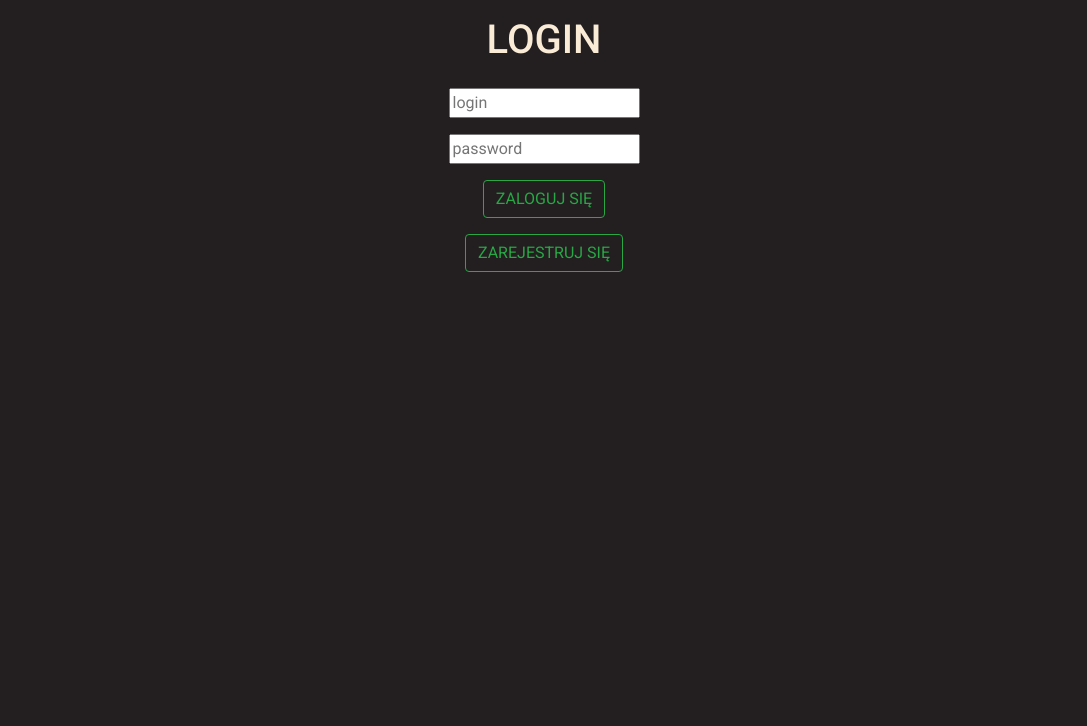
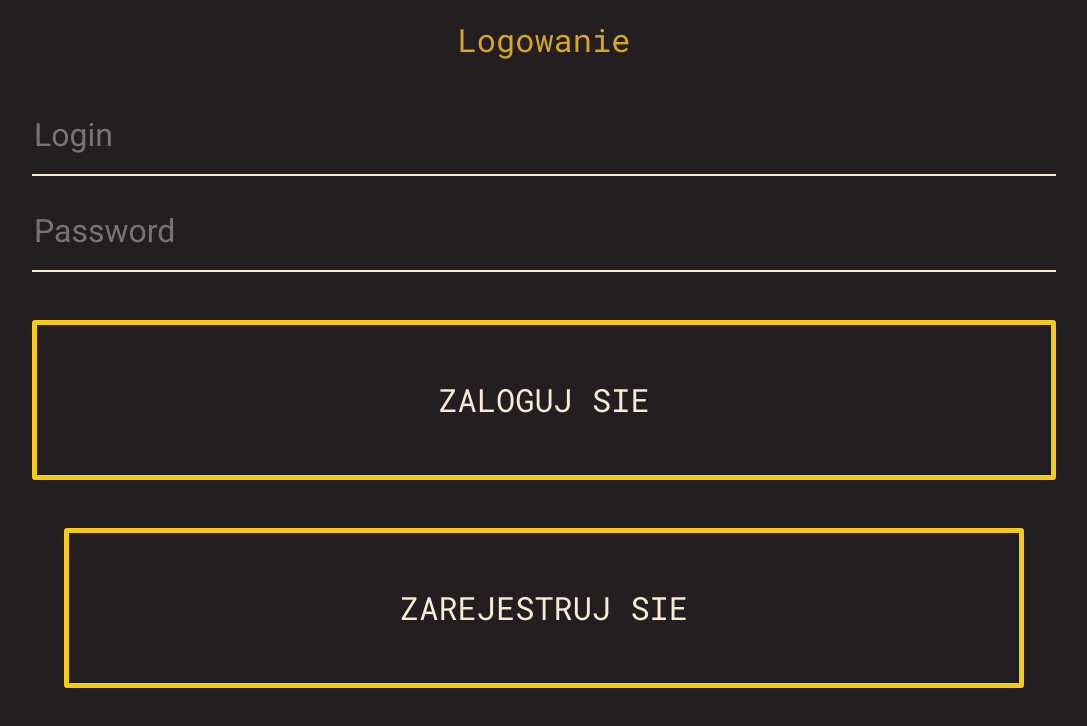
Before and after one commit to rubberTres/beercounter-front, a Vue app: page / in a window 1280 px wide. Shown: the top 726 px of the page, without its empty margins (96-1183 px from the left). Built offline with nearby package versions, Linux system fonts and the light colour scheme.

Commit message:
style update

```diff
--- a/src/App.scss
+++ b/src/App.scss
@@ -1,4 +1,5 @@
 @import url('https://fonts.googleapis.com/css2?family=Roboto:ital,wght@0,100;0,300;0,400;0,500;0,700;0,900;1,100;1,300;1,400;1,500;1,700;1,900&display=swap');
+@import url('https://fonts.googleapis.com/css2?family=Roboto+Mono:wght@100;400;600;700&display=swap');
 $body-bg: #231F20;
 $body-color: #FAEBD7;
 $dark: #231F20;
@@ -11,7 +12,59 @@ $light: #FAEBD7;
     width: 100vw;
     height: 100vh;
   }
-
-  #mainBox{
+#mainBox{
     height: 100%;
 }
+
+.bigButtonForDrunkPeople{
+    height: 20vh;
+    width: 80vw;
+}
+.bitSmallerButtonForDrunkPeople{
+    height: 20vh;
+    width: 75vw;
+}
+
+.formInput{
+    background-color: $dark;
+    width: 80vw;
+    height: 10vh;
+    font-size: 2rem;
+    color: $light;
+    border: none;
+    border-bottom: 2px solid $light;
+}
+.formInput:focus{
+    -webkit-transition: border 0.3s ease-in-out;
+    -moz-transition: border 0.3s ease-in-out;
+    -ms-transition: border 0.3s ease-in-out;
+    -o-transition: border 0.3s ease-in-out;
+    transition: border 0.3s ease-in-out;
+    border-bottom: 2px solid $success;
+    outline:0px !important;
+    box-shadow: none !important;
+}
+
+p.header{
+    color: goldenrod;
+    font-family: 'Roboto Mono', sans-serif;
+    font-size: 2rem;
+}
+
+
+.mainButton {
+    color: $light;
+    font-weight: 400;
+    font-family: 'Roboto Mono', sans-serif;
+    font-size: 5rem;
+	border: 5px solid #F7CA18;
+	transition: all 0.3s cubic-bezier(0.215, 0.61, 0.355, 1) 0s;
+    @media(max-width: 1300px){
+        font-size: 2rem;
+    }
+}
+.mainButton:hover {
+	color: $dark;
+	background-color: #F7CA18;
+    transition: all 0.3s cubic-bezier(0.215, 0.61, 0.355, 1) 0s;
+}
--- a/src/App.vue
+++ b/src/App.vue
@@ -18,4 +18,13 @@ export default {
 </script>
 
 <style>
+.fade-enter-active,
+.fade-leave-active {
+  /* transition: opacity 0.25s ease-out; */
+  transition: all 0.3s cubic-bezier(0.215, 0.61, 0.355, 1) 0s;
+}
+.fade-enter,
+.fade-leave-to {
+  opacity: 0;
+}
 </style>
--- a/src/components/Login.vue
+++ b/src/components/Login.vue
@@ -2,33 +2,41 @@
   <div>
     <b-row>
       <b-col class="mt-3 d-flex justify-content-center align-items-center">
-        <h1>LOGIN</h1>
+        <p class="header">Logowanie</p>
       </b-col>
     </b-row>
     <b-row>
       <b-col class="mt-3 d-flex justify-content-center align-items-center">
-        <input type="text" name="login" placeholder="login" />
+        <input type="text" name="login" placeholder="Login" class="formInput" />
       </b-col>
     </b-row>
     <b-row>
       <b-col class="mt-3 d-flex justify-content-center align-items-center">
-        <input type="password" name="pass" placeholder="password" />
+        <input
+          type="password"
+          name="pass"
+          placeholder="Password"
+          class="formInput"
+        />
       </b-col>
     </b-row>
     <b-row>
-      <b-col class="mt-3 d-flex justify-content-center align-items-center">
-        <button @click="login()" class="btn btn-outline-success my-2 my-sm-0">
-          ZALOGUJ SIĘ
+      <b-col class="mt-5 d-flex justify-content-center align-items-center">
+        <button
+          @click="login()"
+          class="btn btn-sm animated-button mainButton bigButtonForDrunkPeople"
+        >
+          ZALOGUJ SIE
         </button>
       </b-col>
     </b-row>
     <b-row>
-      <b-col class="mt-3 d-flex justify-content-center align-items-center">
+      <b-col class="mt-5 d-flex justify-content-center align-items-center">
         <button
           @click="changeToRegister()"
-          class="btn btn-outline-success my-2 my-sm-0"
+          class="btn btn-sm animated-button mainButton bitSmallerButtonForDrunkPeople"
         >
-          ZAREJESTRUJ SIĘ
+          ZAREJESTRUJ SIE
         </button>
       </b-col>
     </b-row>
--- a/src/components/Register.vue
+++ b/src/components/Register.vue
@@ -2,36 +2,47 @@
   <div>
     <b-row>
       <b-col class="mt-3 d-flex justify-content-center align-items-center">
-        <h1>REGISTER</h1>
+        <p class="header">Rejestracja</p>
       </b-col>
     </b-row>
     <b-row>
       <b-col class="mt-3 d-flex justify-content-center align-items-center">
-        <input type="text" name="login" placeholder="login" />
+        <input type="text" name="login" placeholder="Login" class="formInput" />
       </b-col>
     </b-row>
     <b-row>
       <b-col class="mt-3 d-flex justify-content-center align-items-center">
-        <input type="password" name="pass" placeholder="password" />
+        <input
+          type="password"
+          name="pass"
+          placeholder="Password"
+          class="formInput"
+        />
       </b-col>
     </b-row>
     <b-row>
-      <b-col class="mt-3 d-flex justify-content-center align-items-center">
+      <b-col class="mt-5 d-flex justify-content-center align-items-center">
+        <!-- <button
+          @click="register()"
+          class="btn btn-outline-success my-2 my-sm-0 bigButtonForDrunkPeople"
+        >
+          ZAREJESTRUJ SIĘ
+        </button> -->
         <button
           @click="register()"
-          class="btn btn-outline-success my-2 my-sm-0"
+          class="btn btn-sm animated-button mainButton bigButtonForDrunkPeople"
         >
-          ZAREJESTRUJ SIĘ
+          ZAREJESTRUJ SIE
         </button>
       </b-col>
     </b-row>
     <b-row>
-      <b-col class="mt-3 d-flex justify-content-center align-items-center">
+      <b-col class="mt-5 d-flex justify-content-center align-items-center">
         <button
           @click="changeToLogin()"
-          class="btn btn-outline-success my-2 my-sm-0"
+          class="btn btn-sm animated-button mainButton bitSmallerButtonForDrunkPeople"
         >
-          CHCĘ SIĘ ZALOGOWAĆ
+          CHCE SIE ZALOGOWAC
         </button>
       </b-col>
     </b-row>
```
